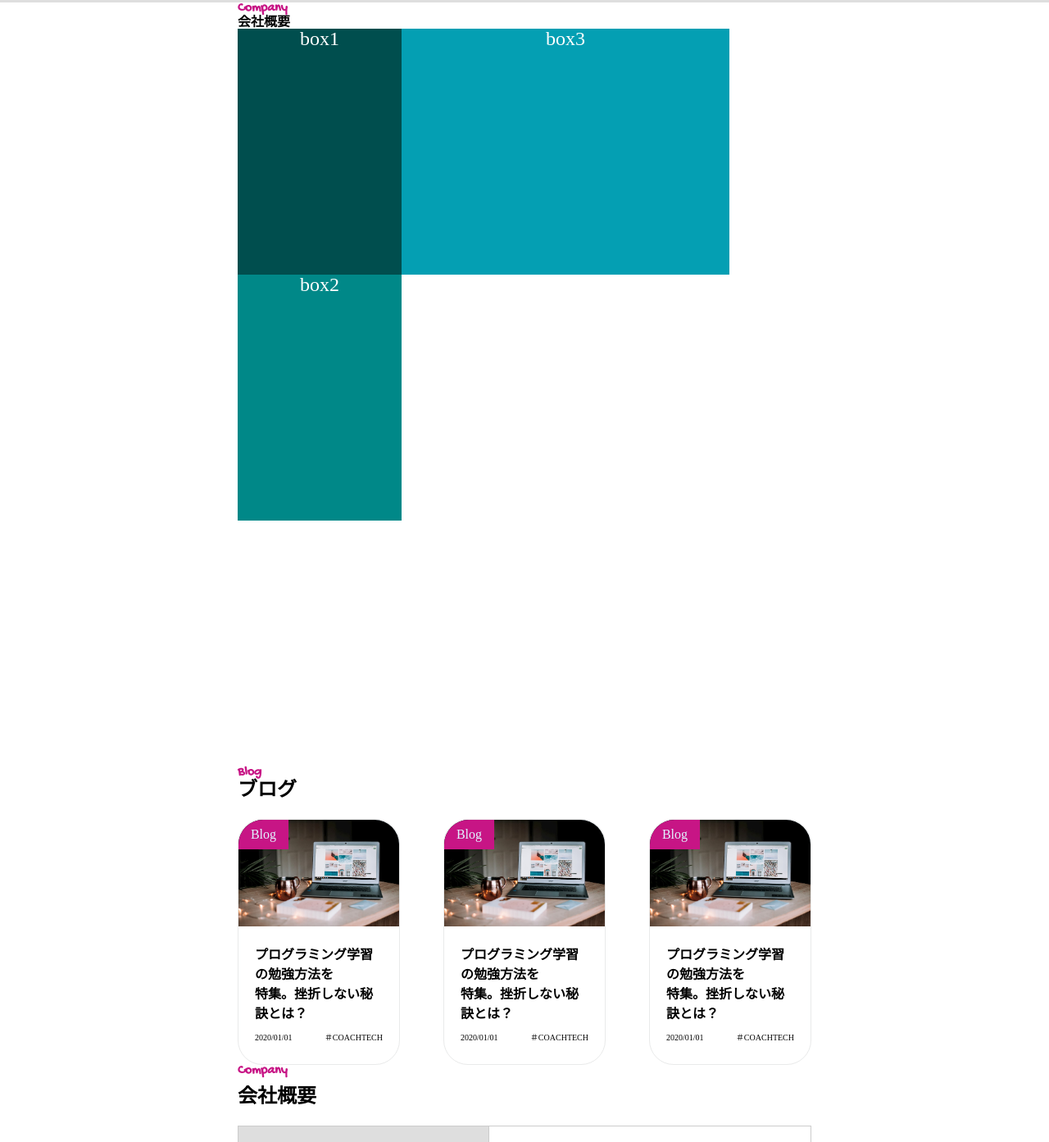
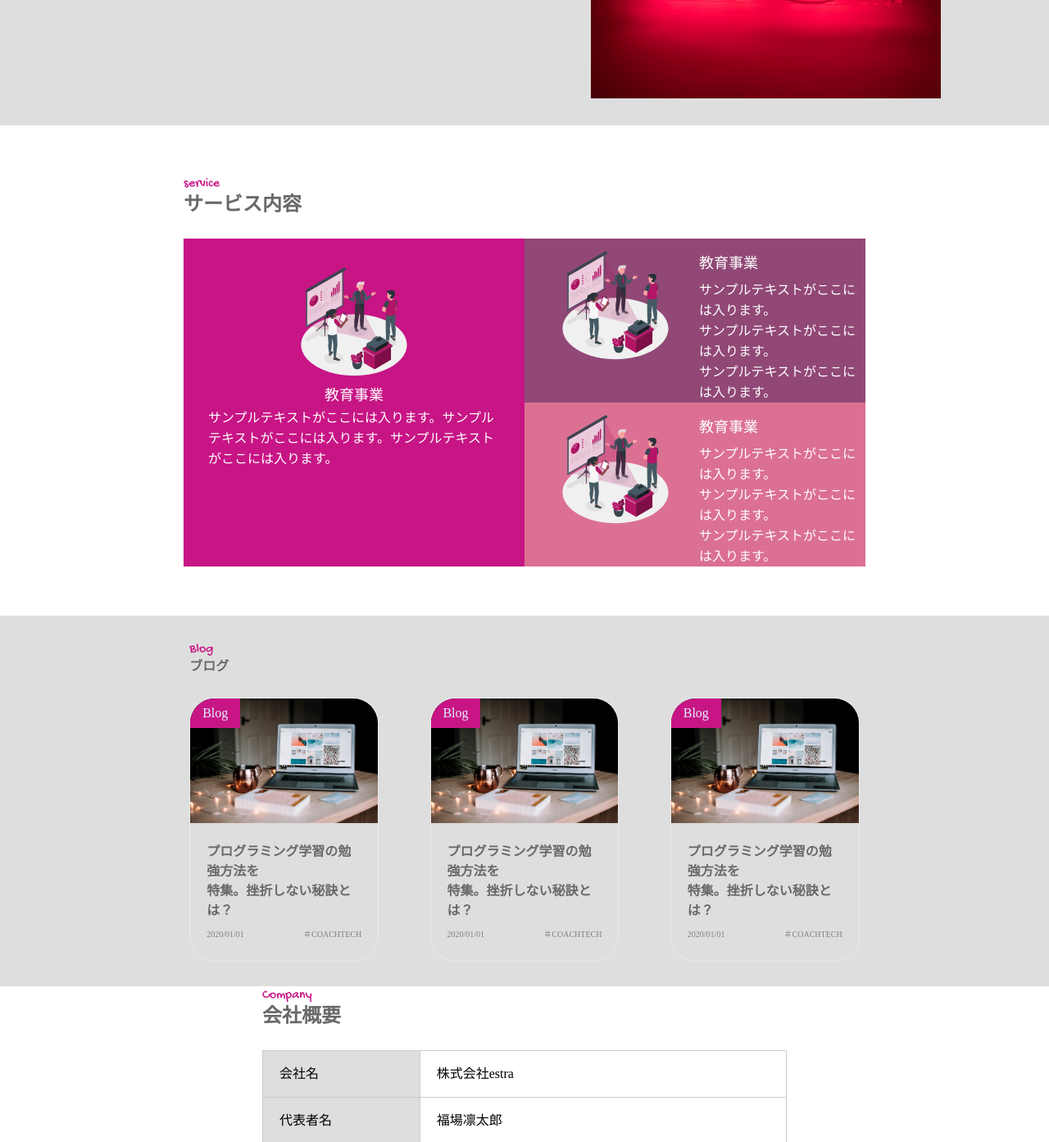
Before and after one commit to yomogi-tyannneru/20210713matsuda, a plain HTML site: page index.html in a window 1280 px wide. Shown: the part 1407-2800 px from the top of the page at 82% size. Drawn offline with Linux system fonts and the light colour scheme.

Commit message:
修正 内容が分かるコミットメッセージ

```diff
--- a/css/style.css
+++ b/css/style.css
@@ -67,13 +67,25 @@ a {
   font-size: 70px;
 }
 
-.company {
+.sin {
   margin: 0 auto;
-  width: 700px;
+  width: 50%;
+  padding: 60px;
 }
 .table1 {
   width: 100%;
   border-collapse: collapse;
+}
+.news {
+  font-family: "Gochi Hand", cursive;
+  color: #c71585;
+  line-height: 24px;
+  font-weight: lighter;
+}
+.sin-news {
+  color: #696969;
+  font-size: 24px;
+  margin-bottom: 30px;
 }
 .table1tr {
   border-bottom: 1px solid #ccc;
@@ -83,8 +95,9 @@ a {
 .table1th {
   font-weight: normal;
   color: #696969;
+  padding: 0 20px;
 }
-.ニュース {
+.news1 {
   border-bottom: 1px solid #ccc;
   color: #fff;
   width: 15%;
@@ -96,6 +109,7 @@ a {
 }
 .table1td {
   color: #696969;
+  padding: 0 20px;
 }
 
 .About-background {
@@ -109,6 +123,7 @@ a {
   font-family: "Gochi Hand", cursive;
   color: #c71585;
   line-height: 24px;
+  font-weight: lighter;
 }
 .About-title2 {
   color: #696969;
@@ -116,7 +131,7 @@ a {
   margin-bottom: 30px;
 }
 .About {
-  display:flex;
+  display: flex;
   justify-content: space-around;
 }
 .aboutjpg {
@@ -136,18 +151,26 @@ a {
   color: #808080;
 }
 
-.company {
+.service-title {
   margin: 0 auto;
-  width: 700px;
+  width: 65%;
+  padding: 60px;
 }
-.news {
+.service {
   font-family: "Gochi Hand", cursive;
   color: #c71585;
+  line-height: 24px;
+  font-weight: lighter;
+}
+.service1 {
+  color: #696969;
+  font-size: 24px;
+  margin-bottom: 30px;
 }
 .grid__parent {
   display: grid;
-  grid-template-rows: 300px 300px 100px 200px;
-  grid-template-columns: 2fr 2fr 2fr 1fr;
+  grid-template-rows: 200px 200px;
+  grid-template-columns: 2fr 2fr;
 }
 .grid__parent div {
   text-align: center;
@@ -156,31 +179,70 @@ a {
 }
 .box1 {
   grid-column: 1/2;
-  grid-row: 1/2;
-  background: #004e4e;
+  grid-row: 1/3;
+  background: #c71585;
+  padding: 30px;
+}
+.service__first {
+  width: 40%;
+}
+.text5 {
+  font-size: 18px;
+  line-height: 30px;
+}
+.text6 {
+  font-size: 16px;
+  line-height: 25px;
+  text-align: left;
 }
 .box2 {
-  grid-column: 1/2;
-  grid-row: 2/3;
-  background: #008888;
+  grid-column: 2/3;
+  grid-row: 1/2;
+  background: #914876;
+  padding: 10px;
+  display: flex;
+  justify-content: center;
+}
+.service__first1 {
+  width: 70%;
+}
+.text7 {
+  font-size: 18px;
+  line-height: 40px;
+  text-align: left;
+}
+.text8 {
+  font-size: 16px;
+  line-height: 25px;
+  text-align: left;
 }
 .box3 {
-  grid-column: 2/4;
-  grid-row: 1/2;
-  background: #049fb3;
+  grid-column: 2/3;
+  grid-row: 2/3;
+  background: #db7093;
+  padding: 10px;
+  display: flex;
+  justify-content: center;
 }
 
+.Blog1 {
+  background-color: #dedede;
+  padding: 30px;
+}
 .Blog {
   margin: 0 auto;
-  width: 700px;
+  width: 67%;
 }
 .Blog-title {
   font-family: "Gochi Hand", cursive;
   color: #c71585;
+  line-height: 24px;
+  font-weight: lighter;
 }
-.ブログ-title {
-  font-size: 24px;
-  margin-bottom: 24px;;
+.blog-title {
+  color: #696969;
+  font-size: 100%;
+  margin-bottom: 30px;
 }
 .wrapper {
   display: flex;
@@ -205,6 +267,7 @@ img {
 }
 .title {
   font-size: 100%;
+  color: #696969;
 }
 .content-img {
   padding: 0 0;
@@ -230,25 +293,28 @@ img {
 .date {
   font-size: 10px;
   margin-top: 5px;
+  color: #808080;
 }
 .date2 {
   display: flex;
   justify-content: space-between;
+  color: #808080;
 }
 
 .company {
   margin: 0 auto;
-  width: 700px;
-
+  width: 50%;
 }
 .Company1 {
   font-family: "Gochi Hand", cursive;
   color: #c71585;
-  margin-bottom: 10px;
+  line-height: 24px;
+  font-weight: lighter;
 }
-.会社概要 {
+.Company2 {
+  color: #696969;
   font-size: 24px;
-  margin-bottom: 24px;
+  margin-bottom: 30px;
 }
 .table2 {
   width: 100%;
@@ -263,4 +329,5 @@ img {
   font-weight: normal;
   background-color: #dedede;
   text-align: left;
+  width: 30%;
 }
--- a/index.html
+++ b/index.html
@@ -44,34 +44,34 @@
       </div>
     </home-photo>
 
-    <div class="company">
+    <div class="sin">
       <table class="table1">
-        <p class="news">news</p>
-        <h2>新着情報</h2>
+        <h2 class="news">news</h2>
+        <h2 class="sin-news">新着情報</h2>
         <hr size="10">
         <tr class="table1tr">
           <th class="table1th">2021/01/01</th>
-          <td class="ニュース">ニュース</td>
+          <td class="news1">ニュース</td>
           <td class="table1td">COACHTECHのサービスが開始されました。</td>
         </tr>
         <tr class="table1tr">
           <th class="table1th">2021/01/01</th>
-          <td class="ニュース">ニュース</td>
+          <td class="news1">ニュース</td>
           <td class="table1td">COACHTECHのサービスが開始されました。</td>
         </tr>
         <tr class="table1tr">
           <th class="table1th">2021/01/01</th>
-          <td class="ニュース">ニュース</td>
+          <td class="news1">ニュース</td>
           <td class="table1td">COACHTECHのサービスが開始されました。</td>
         </tr>
         <tr class="table1tr">
           <th class="table1th">2021/01/01</th>
-          <td class="ニュース">ニュース</td>
+          <td class="news1">ニュース</td>
           <td class="table1td">COACHTECHのサービスが開始されました。</td>
         </tr>
         <tr class="table1tr">
           <th class="table1th">2021/01/01</th>
-          <td class="ニュース">ニュース</td>
+          <td class="news1">ニュース</td>
           <td class="table1td">COACHTECHのサービスが開始されました。</td>
         </tr>
       </table>
@@ -102,19 +102,48 @@
       </div>
     </div>
 
-    <div class="company">
-      <h2 class="news">Company</h2>
-      <h2>会社概要</h2>
-    <div class="grid__parent">
-      <div class="box1">box1</div>
-      <div class="box2">box2</div>
-      <div class="box3">box3</div>
-    </div>
+    <div class="service-title">
+      <h2 class="service">service</h2>
+      <h2 class="service1">サービス内容</h2>
+      <div class="grid__parent">
+        <div class="box1">
+          <div>
+            <img class="service__first" src="img/service__first.svg">
+          </div>
+          <div class="text-box6">
+            <p class="text5">教育事業</p>
+            <p class="text6">サンプルテキストがここには入ります。サンプルテキストがここには入ります。サンプルテキストがここには入ります。</p>
+          </div>
+        </div>
+        <div class="box2">
+          <div>
+            <img class="service__first1" src="img/service__first.svg">
+          </div>
+          <div class="text-box6">
+            <p class="text7">教育事業</p>
+            <p class="text8">サンプルテキストがここには入ります。</p>
+            <p class="text8">サンプルテキストがここには入ります。</p>
+            <p class="text8">サンプルテキストがここには入ります。</p>
+          </div>
+        </div>
+        <div class="box3">
+          <div>
+            <img class="service__first1" src="img/service__first.svg">
+          </div>
+          <div class="text-box6">
+            <p class="text7">教育事業</p>
+            <p class="text8">サンプルテキストがここには入ります。</p>
+            <p class="text8">サンプルテキストがここには入ります。</p>
+            <p class="text8">サンプルテキストがここには入ります。</p>
+          </div>
+        </div>
+      </div>
     </div>
 
+    <div class="Blog1">
     <div class="Blog">
       <h2 class="Blog-title">Blog</h2>
-      <h2 class="ブログ-title">ブログ</h2>
+      <h2 class="blog-title">ブログ</h2>
     <div class="wrapper">
       <div class="card">
         <div>
@@ -168,10 +197,11 @@
       </div>
     </div>
     </div>
+    </div>
 
     <div class="company">
       <h2 class="Company1">Company</h2>
-      <h2 class="会社概要">会社概要</h2>
+      <h2 class="Company2">会社概要</h2>
       <table class="table2">
         <tr class="table2tr">
           <th class="table2th">会社名</th>
```
Also changed, not shown: 1 other file.
